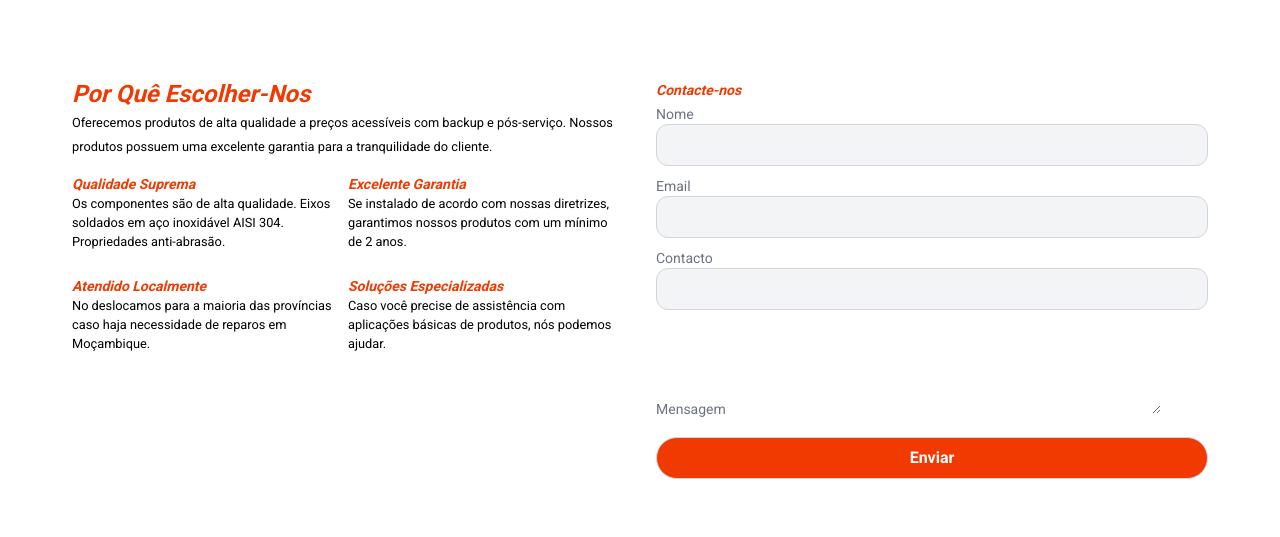
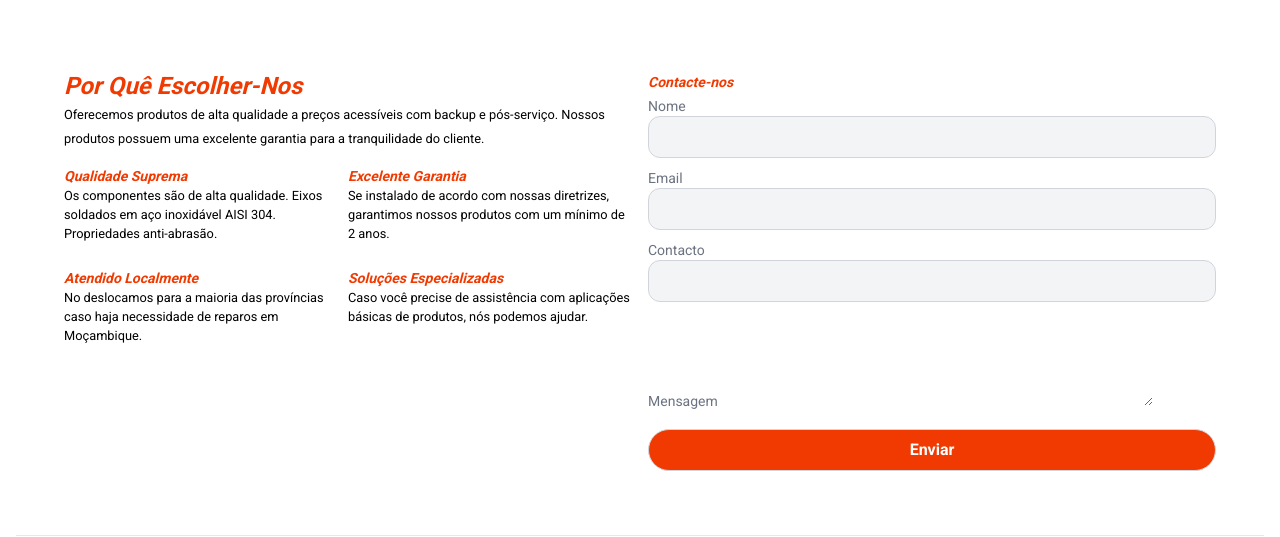
Before and after one commit to tlhavika/woocommerce, a Next.js app: page / in a window 1280 px wide. Shown: the part 4244-4781 px from the top of the page. Built offline with nearby package versions, Linux system fonts and the light colour scheme; no server answers.

Commit message:
First commit11

```diff
--- a/src/components/menu/PorqueEscolher.js
+++ b/src/components/menu/PorqueEscolher.js
@@ -4,7 +4,7 @@ export default function PorqueEscolher() {
     <>
     <section className="max-w-6xl mx-auto mt-8">
         <div className="grid sm:grid-cols-2 gap-4 mt-2">
-            <div className="p-2">
+            <div>
             <small className="text-primary font-bold text-2xl italic">Por Quê Escolher-Nos</small><br/>
                     <small>Oferecemos produtos de alta qualidade a preços acessíveis com backup e pós-serviço. Nossos produtos possuem uma excelente garantia para a tranquilidade do cliente.</small>
                     <div className="flex flex-col justify-center content-center">
@@ -32,7 +32,7 @@ export default function PorqueEscolher() {
                         </div>
                     </div>
             </div>
-            <div className="p-2">
+            <div>
                 <small className="text-primary font-bold text-sm italic">Contacte-nos</small>
                 <br/>
                     <label>Nome</label>
```
